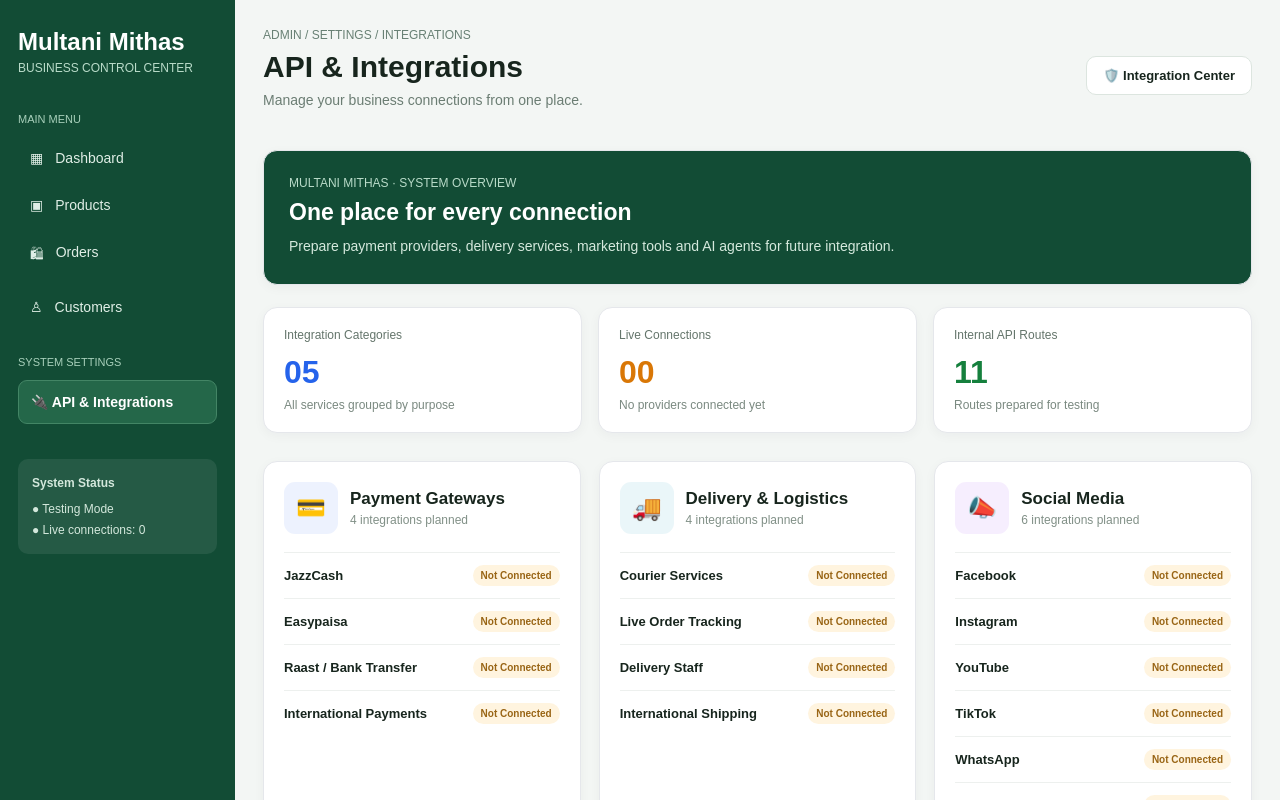
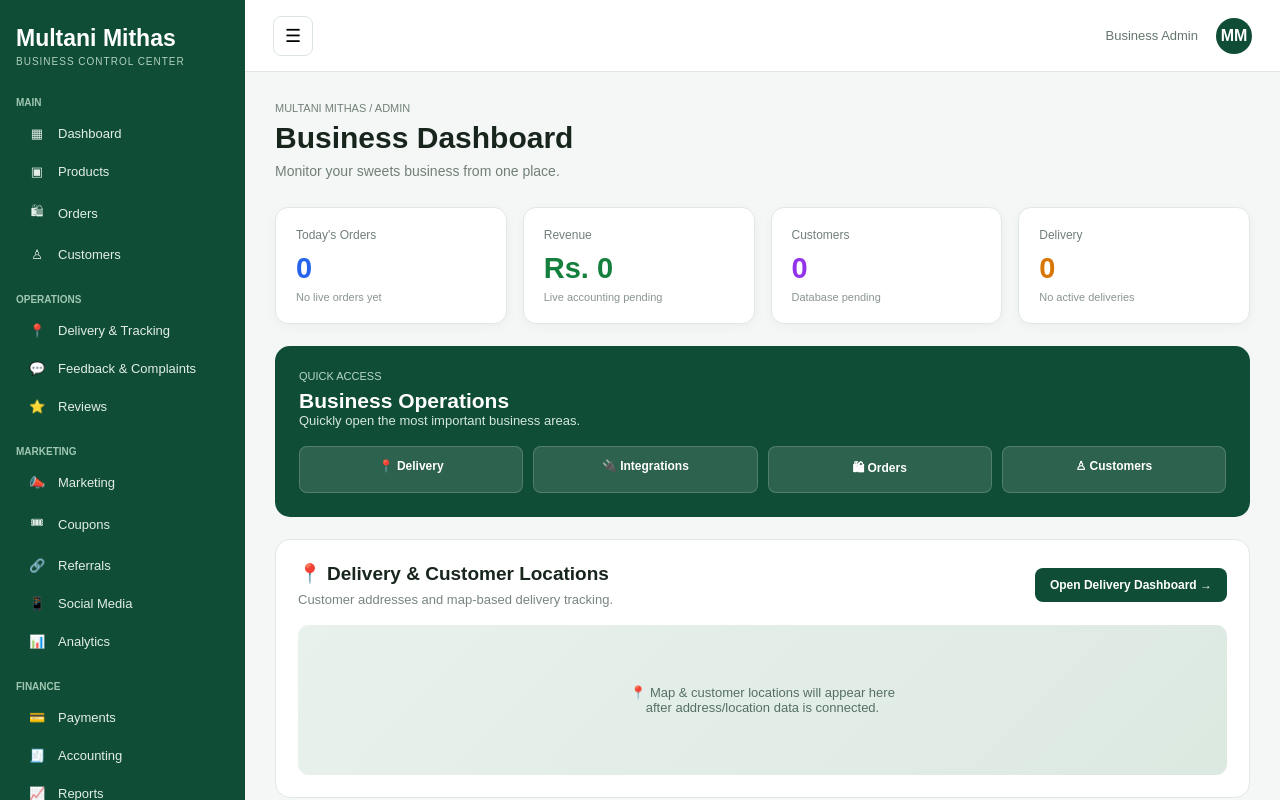
Before and after one commit to saifthe122-ai/Multani-Miithas, a Next.js app: page /admin in a window 1280 px wide. Shown: the top 800 px of the page. Built offline with nearby package versions, Linux system fonts and the light colour scheme.

Commit message:
Build professional admin dashboard navigation

```diff
--- a/src/app/admin/page.tsx
+++ b/src/app/admin/page.tsx
@@ -1,283 +1,453 @@
+"use client";
 
 import Link from "next/link";
+import { useState } from "react";
 
-const sections = [
+const menuGroups = [
   {
-    title: "Payment Gateways",
-    icon: "💳",
-    color: "#2563eb",
-    items: ["JazzCash", "Easypaisa", "Raast / Bank Transfer", "International Payments"],
+    title: "MAIN",
+    items: [
+      { icon: "▦", label: "Dashboard", href: "/admin" },
+      { icon: "▣", label: "Products", href: "/admin/products" },
+      { icon: "🛍", label: "Orders", href: "/admin/orders" },
+      { icon: "♙", label: "Customers", href: "/admin/customers" },
+    ],
   },
   {
-    title: "Delivery & Logistics",
-    icon: "🚚",
-    color: "#0891b2",
-    items: ["Courier Services", "Live Order Tracking", "Delivery Staff", "International Shipping"],
+    title: "OPERATIONS",
+    items: [
+      { icon: "📍", label: "Delivery & Tracking", href: "/admin/delivery" },
+      { icon: "💬", label: "Feedback & Complaints", href: "/admin/feedback" },
+      { icon: "⭐", label: "Reviews", href: "/admin/reviews" },
+    ],
   },
   {
-    title: "Social Media",
-    icon: "📣",
-    color: "#9333ea",
-    items: ["Facebook", "Instagram", "YouTube", "TikTok", "WhatsApp", "LinkedIn / X"],
+    title: "MARKETING",
+    items: [
+      { icon: "📣", label: "Marketing", href: "/admin/marketing" },
+      { icon: "🎟", label: "Coupons", href: "/admin/coupons" },
+      { icon: "🔗", label: "Referrals", href: "/admin/referrals" },
+      { icon: "📱", label: "Social Media", href: "/admin/social" },
+      { icon: "📊", label: "Analytics", href: "/admin/analytics" },
+    ],
   },
   {
-    title: "AI Agents",
-    icon: "🤖",
-    color: "#d97706",
-    items: ["Customer Support Agent", "Order Assistant", "Marketing Assistant", "Business Reports Agent"],
+    title: "FINANCE",
+    items: [
+      { icon: "💳", label: "Payments", href: "/admin/payments" },
+      { icon: "🧾", label: "Accounting", href: "/admin/accounting" },
+      { icon: "📈", label: "Reports", href: "/admin/reports" },
+    ],
   },
   {
-    title: "Website APIs",
-    icon: "⚙️",
-    color: "#15803d",
+    title: "TEAM",
     items: [
-      "Products API", "Orders API", "Payments API", "Delivery API",
-      "Customers API", "Reviews API", "Coupons API", "Feedback API",
-      "Newsletter API", "Referrals API", "Social Tracking API",
+      { icon: "👥", label: "Staff & Permissions", href: "/admin/staff" },
+    ],
+  },
+  {
+    title: "SYSTEM",
+    items: [
+      { icon: "🔌", label: "API & Integrations", href: "/admin/integrations" },
+      { icon: "⚙", label: "Settings", href: "/admin/settings" },
     ],
   },
 ];
 
-const cardStyle = {
-  background: "#ffffff",
-  border: "1px solid #e5e7eb",
-  borderRadius: "14px",
-  padding: "20px",
-  boxShadow: "0 3px 12px rgba(15,23,42,0.04)",
-};
+export default function AdminDashboard() {
+  const [sidebarOpen, setSidebarOpen] = useState(true);
 
-export default function IntegrationsPage() {
   return (
-    <main style={{
+    <main
+      style={{
         minHeight: "100vh",
-      background: "#f3f6f4",
+        background: "#f4f7f5",
         color: "#17251d",
         fontFamily: "Arial, sans-serif",
-    }}>
+      }}
+    >
       <div style={{ display: "flex", minHeight: "100vh" }}>
-        <aside style={{
-          width: "235px",
+        {/* SIDEBAR */}
+        <aside
+          style={{
+            width: sidebarOpen ? "245px" : "0px",
+            overflow: "hidden",
             flexShrink: 0,
-          background: "#124c35",
-          color: "white",
-          padding: "28px 18px",
-          boxSizing: "border-box",
-        }}>
-          <div style={{ fontSize: "24px", fontWeight: 800, marginBottom: "5px" }}>
+            background: "#104d36",
+            color: "#fff",
+            transition: "width .2s ease",
+          }}
+        >
+          <div style={{ width: "245px", padding: "25px 16px", boxSizing: "border-box" }}>
+            <div
+              style={{
+                fontSize: "23px",
+                fontWeight: 800,
+                marginBottom: "4px",
+              }}
+            >
               Multani Mithas
             </div>
-          <div style={{ color: "#b9dbc9", fontSize: "12px", marginBottom: "38px" }}>
+
+            <div
+              style={{
+                fontSize: "10px",
+                color: "#afd1bf",
+                letterSpacing: "1px",
+                marginBottom: "30px",
+              }}
+            >
               BUSINESS CONTROL CENTER
             </div>
 
-          <div style={{ color: "#a8d0bb", fontSize: "11px", marginBottom: "12px" }}>
-            MAIN MENU
+            {menuGroups.map((group) => (
+              <div key={group.title} style={{ marginBottom: "22px" }}>
+                <div
+                  style={{
+                    fontSize: "10px",
+                    color: "#9fc7b2",
+                    fontWeight: 700,
+                    marginBottom: "8px",
+                  }}
+                >
+                  {group.title}
                 </div>
 
-          {[
-            ["▦", "Dashboard", "/admin"],
-            ["▣", "Products", "/admin"],
-            ["🛍", "Orders", "/admin"],
-            ["♙", "Customers", "/admin"],
-          ].map(([icon, label, href]) => (
-            <Link key={label} href={href} style={{
+                {group.items.map((item) => (
+                  <Link
+                    key={item.label}
+                    href={item.href}
+                    style={{
                       display: "flex",
-              gap: "12px",
-              padding: "13px 12px",
-              marginBottom: "5px",
-              borderRadius: "9px",
+                      alignItems: "center",
+                      gap: "11px",
+                      padding: "10px 11px",
+                      marginBottom: "3px",
+                      borderRadius: "8px",
+                      color: "#e3eee8",
                       textDecoration: "none",
-              color: "#e0eee6",
-              fontSize: "14px",
-            }}>
-              <span>{icon}</span>{label}
+                      fontSize: "13px",
+                    }}
+                  >
+                    <span style={{ width: "20px", textAlign: "center" }}>
+                      {item.icon}
+                    </span>
+                    <span>{item.label}</span>
                   </Link>
                 ))}
+              </div>
+            ))}
 
-          <div style={{ color: "#a8d0bb", fontSize: "11px", margin: "28px 0 12px" }}>
-            SYSTEM SETTINGS
+            <div
+              style={{
+                marginTop: "25px",
+                padding: "13px",
+                background: "rgba(255,255,255,.08)",
+                borderRadius: "10px",
+                fontSize: "11px",
+                lineHeight: 1.8,
+                color: "#d3e6dc",
+              }}
+            >
+              <strong>System Status</strong>
+              <div>● API system ready</div>
+              <div>● Testing mode</div>
+              <div>● Live connections: 0</div>
             </div>
-
-          <div style={{
-            background: "#246749",
-            border: "1px solid #438565",
-            borderRadius: "9px",
-            padding: "13px 12px",
-            fontSize: "14px",
-            fontWeight: 700,
-          }}>
-            🔌 API & Integrations
-          </div>
-
-          <div style={{
-            marginTop: "35px",
-            padding: "14px",
-            background: "rgba(255,255,255,0.08)",
-            borderRadius: "10px",
-            fontSize: "12px",
-            lineHeight: 1.7,
-            color: "#d4e8dc",
-          }}>
-            <strong>System Status</strong>
-            <div style={{ marginTop: "6px" }}>● Testing Mode</div>
-            <div>● Live connections: 0</div>
           </div>
         </aside>
 
-        <section style={{
-          flex: 1,
-          minWidth: 0,
-          padding: "28px",
+        {/* MAIN AREA */}
+        <section style={{ flex: 1, minWidth: 0 }}>
+          {/* TOP BAR */}
+          <header
+            style={{
+              height: "72px",
+              background: "#fff",
+              borderBottom: "1px solid #e1e8e3",
+              display: "flex",
+              alignItems: "center",
+              justifyContent: "space-between",
+              padding: "0 28px",
               boxSizing: "border-box",
-        }}>
-          <header style={{
+            }}
+          >
+            <button
+              onClick={() => setSidebarOpen(!sidebarOpen)}
+              style={{
+                border: "1px solid #dce5df",
+                background: "#fff",
+                borderRadius: "8px",
+                padding: "8px 11px",
+                cursor: "pointer",
+                fontSize: "18px",
+              }}
+            >
+              ☰
+            </button>
+
+            <div style={{ display: "flex", alignItems: "center", gap: "18px" }}>
+              <span style={{ fontSize: "13px", color: "#65766d" }}>
+                Business Admin
+              </span>
+
+              <div
+                style={{
+                  width: "36px",
+                  height: "36px",
+                  borderRadius: "50%",
+                  background: "#104d36",
+                  color: "#fff",
                   display: "flex",
-            flexWrap: "wrap",
-            justifyContent: "space-between",
                   alignItems: "center",
-            gap: "16px",
-            marginBottom: "28px",
-          }}>
-            <div>
-              <div style={{ fontSize: "12px", color: "#688074", marginBottom: "8px" }}>
-                ADMIN / SETTINGS / INTEGRATIONS
+                  justifyContent: "center",
+                  fontWeight: 700,
+                }}
+              >
+                MM
               </div>
-              <h1 style={{ fontSize: "30px", margin: 0, fontWeight: 800 }}>
-                API & Integrations
-              </h1>
-              <p style={{ color: "#6b7d73", fontSize: "14px", marginTop: "8px" }}>
-                Manage your business connections from one place.
-              </p>
-            </div>
-            <div style={{
-              background: "#ffffff",
-              border: "1px solid #dce5df",
-              padding: "11px 16px",
-              borderRadius: "10px",
-              fontSize: "13px",
-              fontWeight: 700,
-            }}>
-              🛡️ Integration Center
             </div>
           </header>
 
-          <div style={{
-            ...cardStyle,
-            background: "#124c35",
-            color: "white",
-            padding: "25px",
-            marginBottom: "22px",
-          }}>
-            <div style={{ fontSize: "12px", color: "#b9dbc9", marginBottom: "9px" }}>
-              MULTANI MITHAS · SYSTEM OVERVIEW
+          {/* CONTENT */}
+          <div style={{ padding: "30px" }}>
+            <div style={{ marginBottom: "28px" }}>
+              <div
+                style={{
+                  fontSize: "11px",
+                  color: "#728279",
+                  marginBottom: "7px",
+                }}
+              >
+                MULTANI MITHAS / ADMIN
               </div>
-            <h2 style={{ fontSize: "23px", margin: "0 0 9px" }}>
-              One place for every connection
-            </h2>
-            <p style={{ color: "#d5e9dd", fontSize: "14px", lineHeight: 1.7, margin: 0 }}>
-              Prepare payment providers, delivery services, marketing tools and AI agents for future integration.
+
+              <h1
+                style={{
+                  fontSize: "30px",
+                  margin: 0,
+                  fontWeight: 800,
+                }}
+              >
+                Business Dashboard
+              </h1>
+
+              <p
+                style={{
+                  color: "#718078",
+                  fontSize: "14px",
+                  marginTop: "8px",
+                }}
+              >
+                Monitor your sweets business from one place.
               </p>
             </div>
 
-          <div style={{
+            {/* STATS */}
+            <div
+              style={{
                 display: "grid",
-            gridTemplateColumns: "repeat(auto-fit, minmax(180px, 1fr))",
+                gridTemplateColumns:
+                  "repeat(auto-fit, minmax(200px, 1fr))",
                 gap: "16px",
-            marginBottom: "28px",
-          }}>
+                marginBottom: "22px",
+              }}
+            >
               {[
-              ["Integration Categories", "05", "All services grouped by purpose", "#2563eb"],
-              ["Live Connections", "00", "No providers connected yet", "#d97706"],
-              ["Internal API Routes", "11", "Routes prepared for testing", "#15803d"],
-            ].map(([title, value, description, color]) => (
-              <div key={title} style={cardStyle}>
-                <div style={{ color: "#64756b", fontSize: "12px" }}>{title}</div>
-                <div style={{ color, fontSize: "32px", fontWeight: 800, margin: "12px 0 7px" }}>
+                ["Today's Orders", "0", "No live orders yet", "#2563eb"],
+                ["Revenue", "Rs. 0", "Live accounting pending", "#15803d"],
+                ["Customers", "0", "Database pending", "#9333ea"],
+                ["Delivery", "0", "No active deliveries", "#d97706"],
+              ].map(([title, value, detail, color]) => (
+                <div
+                  key={title}
+                  style={{
+                    background: "#fff",
+                    border: "1px solid #e1e8e3",
+                    borderRadius: "13px",
+                    padding: "20px",
+                    boxShadow: "0 3px 12px rgba(15,23,42,.04)",
+                  }}
+                >
+                  <div style={{ fontSize: "12px", color: "#718078" }}>
+                    {title}
+                  </div>
+
+                  <div
+                    style={{
+                      fontSize: "29px",
+                      fontWeight: 800,
+                      color,
+                      margin: "10px 0 6px",
+                    }}
+                  >
                     {value}
                   </div>
-                <div style={{ color: "#7a8980", fontSize: "12px" }}>{description}</div>
+
+                  <div style={{ fontSize: "11px", color: "#89958f" }}>
+                    {detail}
+                  </div>
                 </div>
               ))}
             </div>
 
-          <div style={{
+            {/* QUICK ACTIONS */}
+            <div
+              style={{
+                background: "#104d36",
+                borderRadius: "15px",
+                padding: "24px",
+                color: "#fff",
+                marginBottom: "22px",
+              }}
+            >
+              <div
+                style={{
+                  fontSize: "11px",
+                  color: "#b8d8c8",
+                  marginBottom: "7px",
+                }}
+              >
+                QUICK ACCESS
+              </div>
+
+              <h2 style={{ margin: 0, fontSize: "21px" }}>
+                Business Operations
+              </h2>
+
+              <p
+                style={{
+                  color: "#d3e7dc",
+                  fontSize: "13px",
+                  marginBottom: "18px",
+                }}
+              >
+                Quickly open the most important business areas.
+              </p>
+
+              <div
+                style={{
                   display: "grid",
-            gridTemplateColumns: "repeat(auto-fit, minmax(270px, 1fr))",
-            gap: "18px",
-          }}>
-            {sections.map((section) => (
-              <div key={section.title} style={cardStyle}>
-                <div style={{ display: "flex", alignItems: "center", gap: "12px", marginBottom: "18px" }}>
-                  <div style={{
-                    background: `${section.color}15`,
+                  gridTemplateColumns:
+                    "repeat(auto-fit, minmax(160px, 1fr))",
+                  gap: "10px",
+                }}
+              >
+                <Link
+                  href="/admin/delivery"
+                  style={quickButton}
+                >
+                  📍 Delivery
+                </Link>
+
+                <Link
+                  href="/admin/integrations"
+                  style={quickButton}
+                >
+                  🔌 Integrations
+                </Link>
+
+                <Link
+                  href="/admin/orders"
+                  style={quickButton}
+                >
+                  🛍 Orders
+                </Link>
+
+                <Link
+                  href="/admin/customers"
+                  style={quickButton}
+                >
+                  ♙ Customers
+                </Link>
+              </div>
+            </div>
+
+            {/* LOCATION PREVIEW */}
+            <div
+              style={{
+                background: "#fff",
+                border: "1px solid #e1e8e3",
+                borderRadius: "15px",
+                padding: "22px",
+              }}
+            >
+              <div
+                style={{
+                  display: "flex",
+                  justifyContent: "space-between",
+                  alignItems: "center",
+                  gap: "15px",
+                  flexWrap: "wrap",
+                }}
+              >
+                <div>
+                  <h2 style={{ margin: 0, fontSize: "19px" }}>
+                    📍 Delivery & Customer Locations
+                  </h2>
+
+                  <p
+                    style={{
+                      margin: "7px 0 0",
+                      color: "#78867e",
+                      fontSize: "13px",
+                    }}
+                  >
+                    Customer addresses and map-based delivery tracking.
+                  </p>
+                </div>
+
+                <Link
+                  href="/admin/delivery"
+                  style={{
+                    background: "#104d36",
+                    color: "#fff",
+                    textDecoration: "none",
+                    padding: "10px 15px",
+                    borderRadius: "8px",
+                    fontSize: "12px",
+                    fontWeight: 700,
+                  }}
+                >
+                  Open Delivery Dashboard →
+                </Link>
+              </div>
+
+              <div
+                style={{
+                  marginTop: "18px",
+                  height: "150px",
                   borderRadius: "11px",
-                    padding: "12px",
-                    fontSize: "24px",
-                  }}>
-                    {section.icon}
-                  </div>
-                  <div>
-                    <h3 style={{ margin: 0, fontSize: "17px" }}>{section.title}</h3>
-                    <div style={{ color: "#819087", fontSize: "12px", marginTop: "4px" }}>
-                      {section.items.length} integrations planned
+                  background:
+                    "linear-gradient(135deg,#e9f1ed,#dce9e1)",
+                  display: "flex",
+                  alignItems: "center",
+                  justifyContent: "center",
+                  color: "#557063",
+                  fontSize: "13px",
+                  textAlign: "center",
+                }}
+              >
+                📍 Map & customer locations will appear here
+                <br />
+                after address/location data is connected.
               </div>
             </div>
           </div>
-
-                {section.items.map((item) => (
-                  <div key={item} style={{
-                    display: "flex",
-                    justifyContent: "space-between",
-                    alignItems: "center",
-                    gap: "8px",
-                    borderTop: "1px solid #edf0ee",
-                    padding: "12px 0",
-                  }}>
-                    <span style={{ fontSize: "13px", fontWeight: 600 }}>{item}</span>
-                    <span style={{
-                      background: "#fff4df",
-                      color: "#996515",
-                      borderRadius: "20px",
-                      padding: "5px 8px",
-                      fontSize: "10px",
-                      fontWeight: 700,
-                      whiteSpace: "nowrap",
-                    }}>
-                      Not Connected
-                    </span>
-                  </div>
-                ))}
-              </div>
-            ))}
-          </div>
-
-          <div style={{
-            ...cardStyle,
-            marginTop: "22px",
-            borderLeft: "4px solid #d97706",
-            fontSize: "13px",
-            lineHeight: 1.8,
-            color: "#58675e",
-          }}>
-            <strong style={{ color: "#17251d" }}>Security Notice</strong>
-            <p style={{ marginBottom: 0 }}>
-              This page is a visual management overview. Real payment processing,
-              database storage, courier tracking and AI services require secure
-              server-side integration and authorized admin access. Do not enter
-              secret API keys on this page.
-            </p>
-          </div>
-
-          <footer style={{
-            textAlign: "center",
-            color: "#819087",
-            fontSize: "12px",
-            padding: "25px 0",
-          }}>
-            Multani Mithas · Business Management System
-          </footer>
         </section>
       </div>
     </main>
   );
 }
+
+const quickButton = {
+  background: "rgba(255,255,255,.12)",
+  border: "1px solid rgba(255,255,255,.18)",
+  color: "#fff",
+  textDecoration: "none",
+  padding: "12px",
+  borderRadius: "8px",
+  fontSize: "12px",
+  fontWeight: 700,
+  textAlign: "center" as const,
+};
```
Lines whose indentation alone changed are shown as unchanged.
